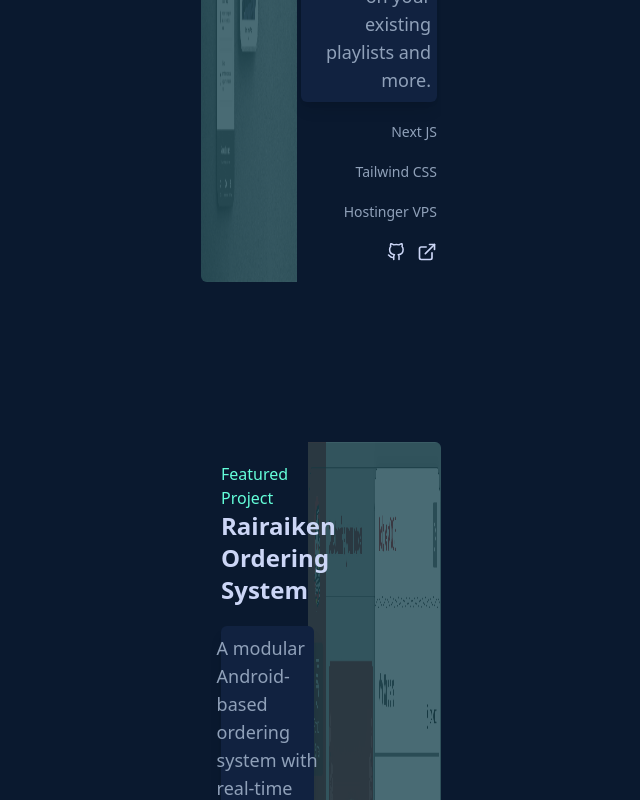
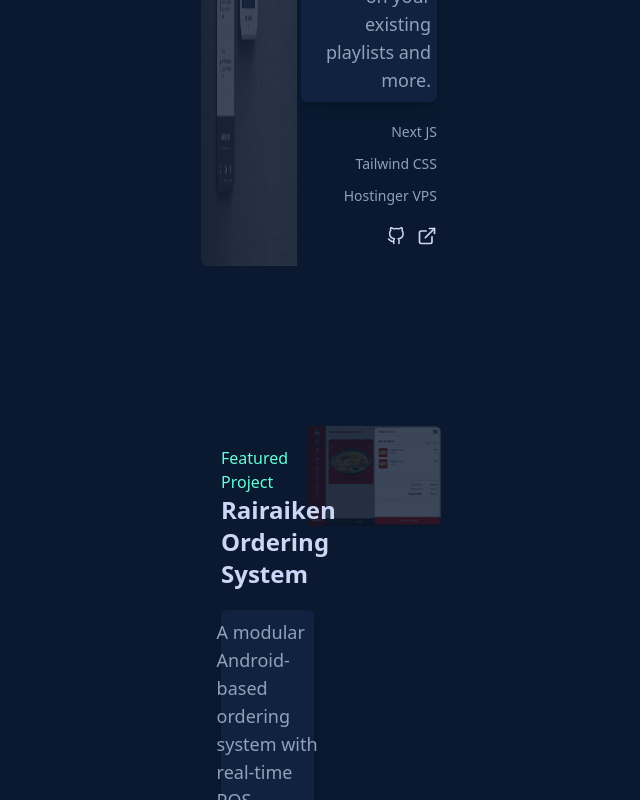
Before and after one commit to Calingcooo/my-portfolio-v2, a Next.js app: page / in a window 1280 px wide. Shown: the part 5440-6240 px from the top of the page, without its empty margins (319-959 px from the left). Built offline with nearby package versions, Linux system fonts and the light colour scheme.

Commit message:
added web portoflio in the project section

```diff
--- a/src/app/components/Navigation/MobileNav.tsx
+++ b/src/app/components/Navigation/MobileNav.tsx
@@ -79,7 +79,9 @@ const MobileNav = ({ navItems }: MobileNavProps) => {
               </li>
             ))}
             <a
-              href="#"
+              href="calingco_cv.pdf"
+              target="_blank"
+              rel="noopener noreferrer"
               className="font-poppins outline-[#64ffda] outline-1 font-light tracking-wide rounded-sm px-8 py-3 cursor-pointer text-[#f4f4f4] dark:text-[#64ffda] bg-[#0f0f0f] dark:bg-transparent hover:-translate-1.5 hover:shadow-[5px_5px_0_0_#64ffda] transition-all duration-300 ease-in-out"
             >
               resume
--- a/src/app/components/ProjectHighlights/FeaturedProjectCard.tsx
+++ b/src/app/components/ProjectHighlights/FeaturedProjectCard.tsx
@@ -41,7 +41,7 @@ const FeaturedProjectCard = ({ project, index }: ProjectCardProps) => {
         </div>
 
         <ul
-          className={`flex flex-wrap gap-2 lg:gap-5 mt-5 md:mt-2 lg:mt-5 z-20 ${
+          className={`flex flex-wrap gap-2 lg:gap-3 mt-5 md:mt-2 lg:mt-5 z-20 ${
             isEven ? "md:justify-start" : "md:justify-end"
           }`}
         >
@@ -81,12 +81,12 @@ const FeaturedProjectCard = ({ project, index }: ProjectCardProps) => {
         }
       `}
       >
-        <div className="h-full relative group">
-          <div className="bg-[#64ffda]/20 group-hover:bg-transparent w-full h-full absolute transition-colors duration-300" />
+        <div className="flex justify-center w-full relative group">
+          <div className="bg-[#64ffda]/20 group-hover:bg-transparent w-full absolute transition-colors duration-300" />
           <Image
             src={project.imgSrc}
             alt={project.title}
-            className="hidden md:block h-full opacity-20 group-hover:opacity-100 duration-300"
+            className="hidden md:block w-full opacity-20 group-hover:opacity-100 duration-300"
           />
         </div>
       </div>
--- a/src/app/data/projectData.ts
+++ b/src/app/data/projectData.ts
@@ -1,6 +1,7 @@
 import { StaticImageData } from "next/image";
 import lawFirm from "../../../public/assets/project_images/law_firm_2.png"
 import rairaiken from "../../../public/assets/project_images/rairaiken-ordering.jpg"
+import portfolio from "../../../public/assets/project_images/my_portfolio.png"
 
 export type ProjectItem = {
     id: string;
@@ -33,5 +34,15 @@ export const projectData: ProjectItem[] = [
         srcCode: "",
         link: "",
         tools: ["React Native", "Expo", "CSS", "Node JS", "Express JS", "Socket IO", "Postgre SQL", "Mongo DB", "Redis Server", "Linux Ubuntu"]
+    },
+    {
+        id: "my-portfolio",
+        title: "web portfolio",
+        description: "A modular Android-based ordering system with real-time POS integration, built for fine dining operations. The suite includes rairaiken-order (client-side), rairaiken-kitchen and rairaiken-bar (backend processing), and rairaiken-order-monitoring (live tracking). Enables seamless end-to-end order flow from table to kitchen, bar, and billing.",
+        category: "featured",
+        imgSrc: portfolio,
+        srcCode: "",
+        link: "",
+        tools: ["React Native", "Expo", "CSS", "Node JS", "Express JS", "Socket IO", "Postgre SQL", "Mongo DB", "Redis Server", "Linux Ubuntu"]
     }
 ];
```
Also changed, not shown: public/assets/project_images/my_portfolio.png (added).
